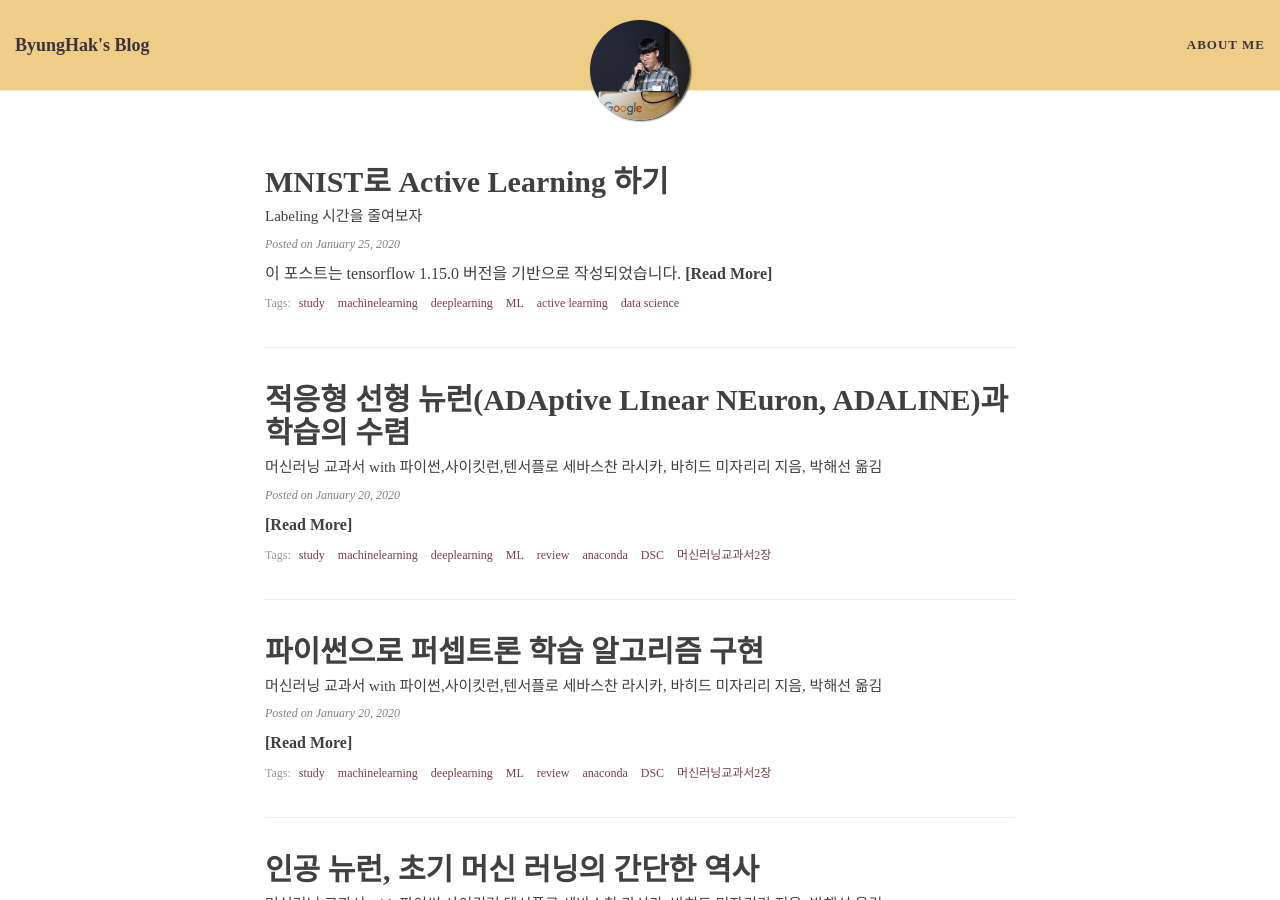
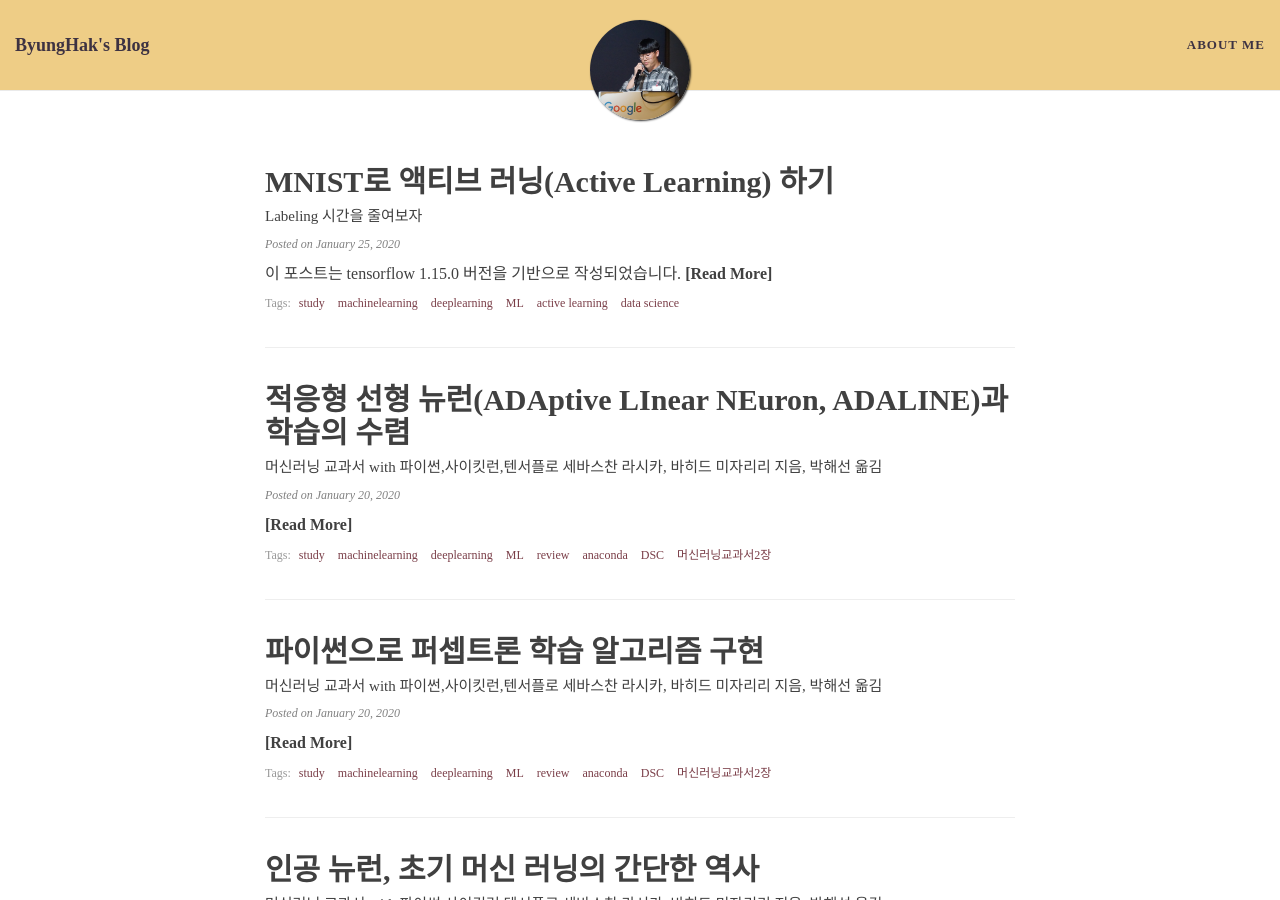
Before and after one commit to bengHak/benghak.github.io, a Jekyll site: the page built from index.html, in a window 1280 px wide and 900 px high. Built offline with Jekyll 4.4.1, drawn with Linux system fonts in a browser that asks for light colours; nearby versions of some CDN libraries; some web fonts are replaced; the list of posts is cut into pages by our own code.

Commit message:
Update 2020-01-25-ML_active_learning.md

```diff
--- a/_posts/2020-01-25-ML_active_learning.md
+++ b/_posts/2020-01-25-ML_active_learning.md
@@ -1,6 +1,6 @@
 ---
 layout: post
-title: MNIST로 Active Learning 하기
+title: MNIST로 액티브 러닝(Active Learning) 하기
 subtitle: Labeling 시간을 줄여보자
 tags: [study, machinelearning, deeplearning, ML, active learning, data science]
 comments: true
```
